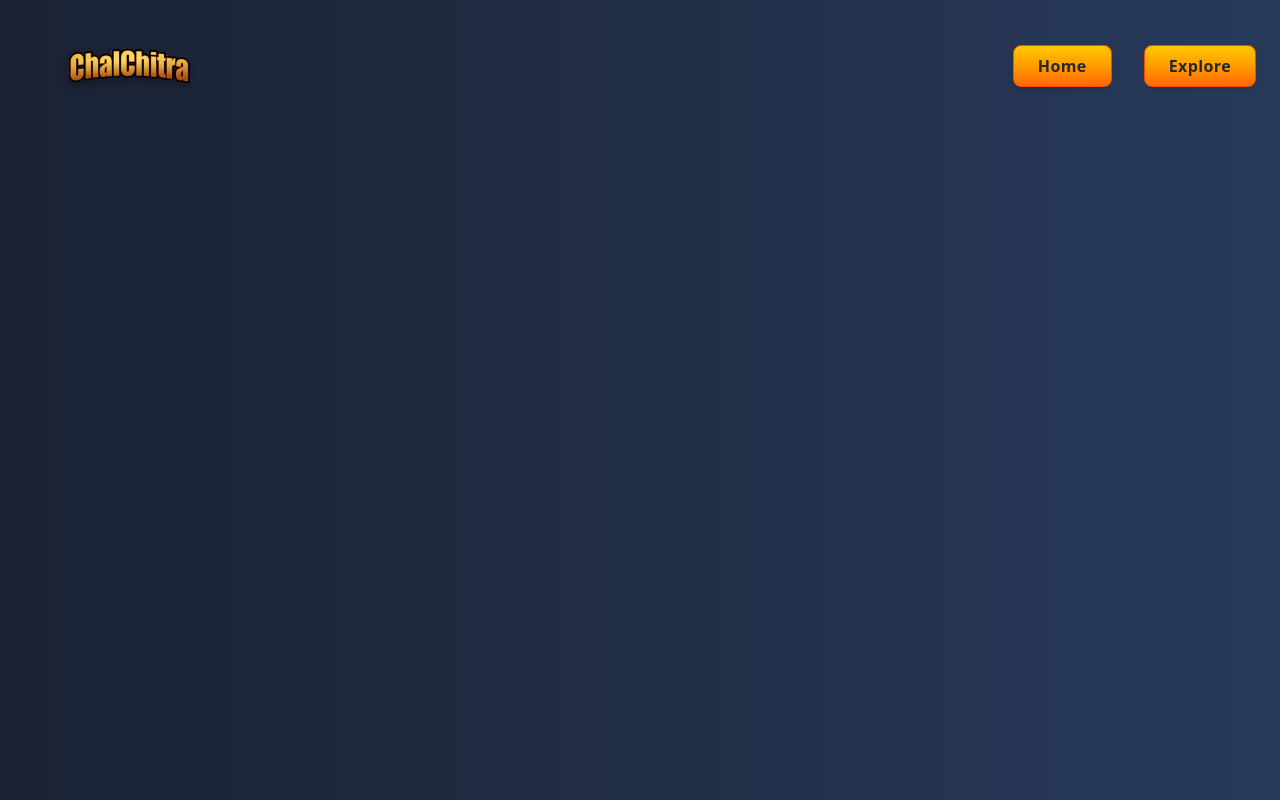
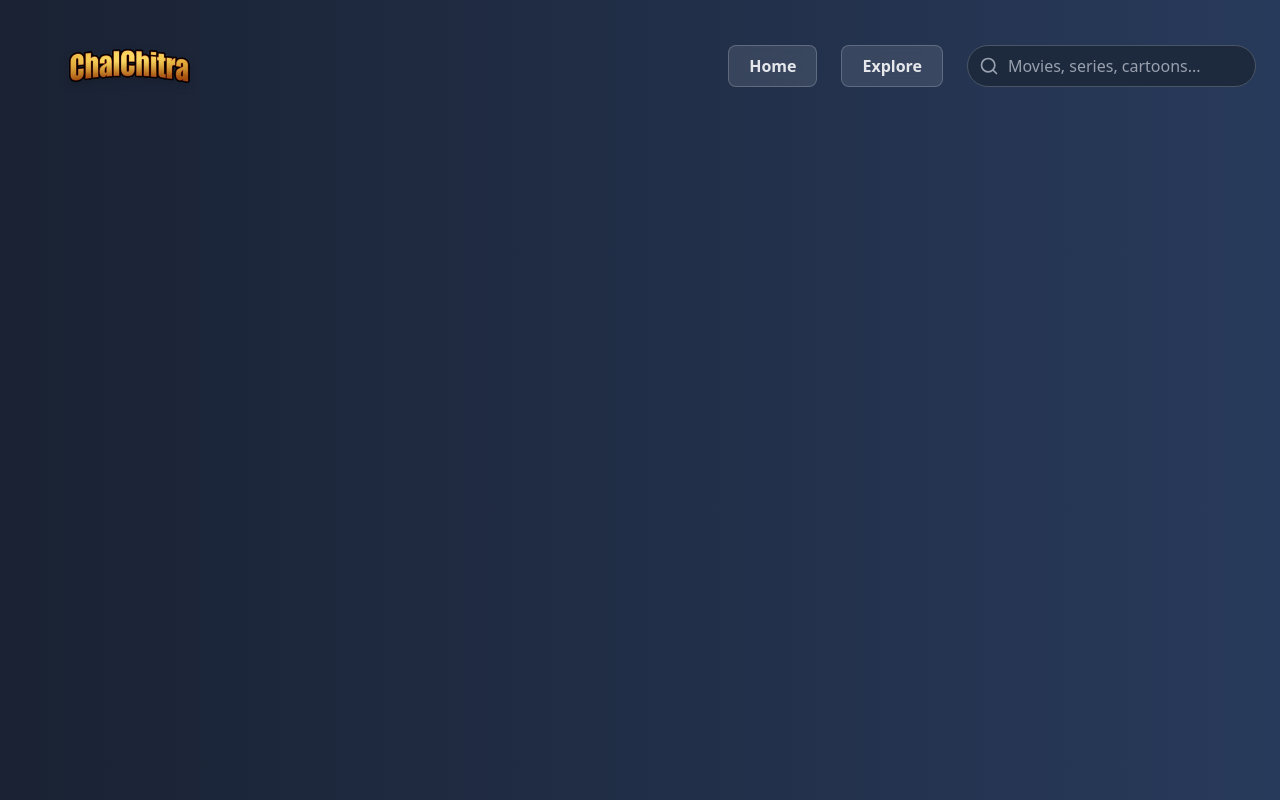
Before and after one commit to raghav095/ChalChitra, a React (Vite) app in the folder frontend/: page /Mainpage in a window 1280 px wide. Built offline with nearby package versions, Linux system fonts and the light colour scheme.

Commit message:
updated navigation

```diff
--- a/frontend/src/App.jsx
+++ b/frontend/src/App.jsx
@@ -1,35 +1,42 @@
 import React from 'react';
-import { BrowserRouter, Routes, Route } from 'react-router-dom';
+import { BrowserRouter, Routes, Route, useLocation } from 'react-router-dom';
 import Navbar from './components/navbar.jsx';
 import HeroSection from './pages/landingPage.jsx';
 import Mainpage from './pages/Mainpage.jsx';
-import "slick-carousel/slick/slick.css";
-import "slick-carousel/slick/slick-theme.css";
+import Explorepage from './pages/Explorepage.jsx';
 import { useEffect } from "react";
 import { useDispatch } from "react-redux";
 import { login } from "./features/userSlice.js";
-import Explorepage from './pages/Explorepage.jsx'
 import './App.css';
 
-function App() {
+function AppContent() {
+  const location = useLocation();
   const dispatch = useDispatch();
 
-  useEffect(()=>{
+  useEffect(() => {
     const user = localStorage.getItem('user');
     const isAuthenticated = localStorage.getItem('isAuthenticated');
-      if (user && isAuthenticated === 'true') {
-    dispatch(login(JSON.parse(user)));
-  }
+    if (user && isAuthenticated === 'true') {
+      dispatch(login(JSON.parse(user)));
+    }
+  }, [dispatch]);
 
-  },[dispatch])
   return (
-    <BrowserRouter>
-      <Navbar />
+    <>
+      {location.pathname === "/" && <Navbar />}
       <Routes>
         <Route path="/" element={<HeroSection />} />
         <Route path="/Mainpage" element={<Mainpage />} />
         <Route path="/Explore" element={<Explorepage />} />
       </Routes>
+    </>
+  );
+}
+
+function App() {
+  return (
+    <BrowserRouter>
+      <AppContent />
     </BrowserRouter>
   );
 }
--- a/frontend/src/components/Navbarmain.jsx
+++ b/frontend/src/components/Navbarmain.jsx
@@ -2,7 +2,7 @@ import React, { useState } from 'react';
 import { Link, useNavigate } from 'react-router-dom';
 import { useSelector, useDispatch } from 'react-redux';
 import { logout } from '../features/userSlice';
-
+import SearchBar from './Searchbar';
 import Chalchitra from '../assets/Chalchitralogo.png';
 
 const Navbarmain = () => {
@@ -21,55 +21,37 @@ const Navbarmain = () => {
   return (
     <nav className="fixed top-0 left-0 w-full z-50 bg-transparent px-6 py-4 flex justify-between items-center">
 
-    {/* === Left Side: Logo === */}
+      {
       <div className="drop-shadow-lg">
-      <Link to="/">
+        <Link to="/Mainpage">
           <img
             src={Chalchitra}
             alt="ChalChitra Logo"
             className="h-[100px] w-[220px] object-contain block"
           />
         </Link>
-    </div>
+      </div> }
 
-
-    <div className="flex items-center gap-x-8">
+      {/* === Middle: Links & Search === */}
+     <div className="flex items-center gap-x-6">
         <Link
           to="/Mainpage"
-  className="
-    px-6 py-2
-    bg-gradient-to-b from-yellow-400 to-orange-500
-    border border-orange-600
-    text-zinc-800 font-semibold tracking-wide rounded-lg
-    shadow-md
-    transition-all duration-300 ease-in-out
-    hover:brightness-110 hover:shadow-lg hover:scale-105
-  "
+          className="px-5 py-2 text-gray-200 font-semibold rounded-lg bg-white/10 backdrop-blur-sm border border-white/20 transition-all duration-300 hover:bg-white/20 hover:border-white/30"
         >
           Home
         </Link>
         <Link
           to="/explore"
-  className="
-    px-6 py-2
-    bg-gradient-to-b from-yellow-400 to-orange-500
-    border border-orange-600
-    text-zinc-800 font-semibold tracking-wide rounded-lg
-    shadow-md
-    transition-all duration-300 ease-in-out
-    hover:brightness-110 hover:shadow-lg hover:scale-105
-  "
+          className="px-5 py-2 text-gray-200 font-semibold rounded-lg bg-white/10 backdrop-blur-sm border border-white/20 transition-all duration-300 hover:bg-white/20 hover:border-white/30"
         >
           Explore
         </Link>
+        <SearchBar />
       </div>
 
-
-
+      {/* === Right Side: Profile === */}
       {isAuthenticated && (
         <div className="relative inline-block">
-
-
           <button
             onClick={() => setShowProfile(!showProfile)}
             className="h-12 w-12 flex items-center justify-center bg-gradient-to-br from-yellow-400 to-orange-500 rounded-full text-zinc-800 text-xl font-bold uppercase shadow-md transition-all duration-300 ease-in-out hover:scale-110 hover:shadow-lg focus:outline-none focus:ring-2 focus:ring-offset-2 focus:ring-offset-gray-900 focus:ring-yellow-400"
@@ -78,18 +60,9 @@ const Navbarmain = () => {
           >
             {user?.name?.charAt(0) || user?.username?.charAt(0) || 'U'}
           </button>
-
-
           {showProfile && (
             <div
-        className="
-          absolute right-0 mt-2 w-56
-          bg-slate-900 bg-opacity-90 backdrop-blur-sm
-          border border-gray-700
-          rounded-lg shadow-xl
-          origin-top-right transition-all duration-300 ease-in-out
-        "
-
+              className="absolute right-0 mt-2 w-56 bg-slate-900 bg-opacity-90 backdrop-blur-sm border border-gray-700 rounded-lg shadow-xl origin-top-right transition-all duration-300 ease-in-out"
               style={{ transform: 'scale(1)', opacity: 1 }}
             >
               <div className="px-4 py-3 border-b border-gray-700">
@@ -108,9 +81,6 @@ const Navbarmain = () => {
           )}
         </div>
       )}
-
-
-
     </nav>
   );
 };
--- /dev/null
+++ b/frontend/src/components/Searchbar.jsx
@@ -0,0 +1,37 @@
+import React, { useState } from 'react';
+import { Search } from 'lucide-react'; // Changed to import from lucide-react
+
+const SearchBar = () => {
+  const [query, setQuery] = useState('');
+
+  return (
+    <div className="relative w-full max-w-xs">
+
+      {/* The Search Icon from Lucide */}
+      <div className="absolute inset-y-0 left-0 pl-3 flex items-center pointer-events-none">
+        <Search className="h-5 w-5 text-gray-400" />
+      </div>
+
+      {/* The Input Field (No changes here) */}
+      <input
+        type="text"
+        value={query}
+        onChange={(e) => setQuery(e.target.value)}
+        placeholder='Movies, series, cartoons...'
+        className="
+          w-full
+          py-2 pl-10 pr-4
+          bg-slate-800 bg-opacity-70
+          border border-gray-600
+          rounded-full
+          text-white placeholder-gray-400
+          focus:outline-none focus:border-yellow-400 focus:ring-2 focus:ring-yellow-500/50
+          transition-all duration-300
+        "
+      />
+
+    </div>
+  );
+};
+
+export default SearchBar;
```
Lines whose indentation alone changed are shown as unchanged.
